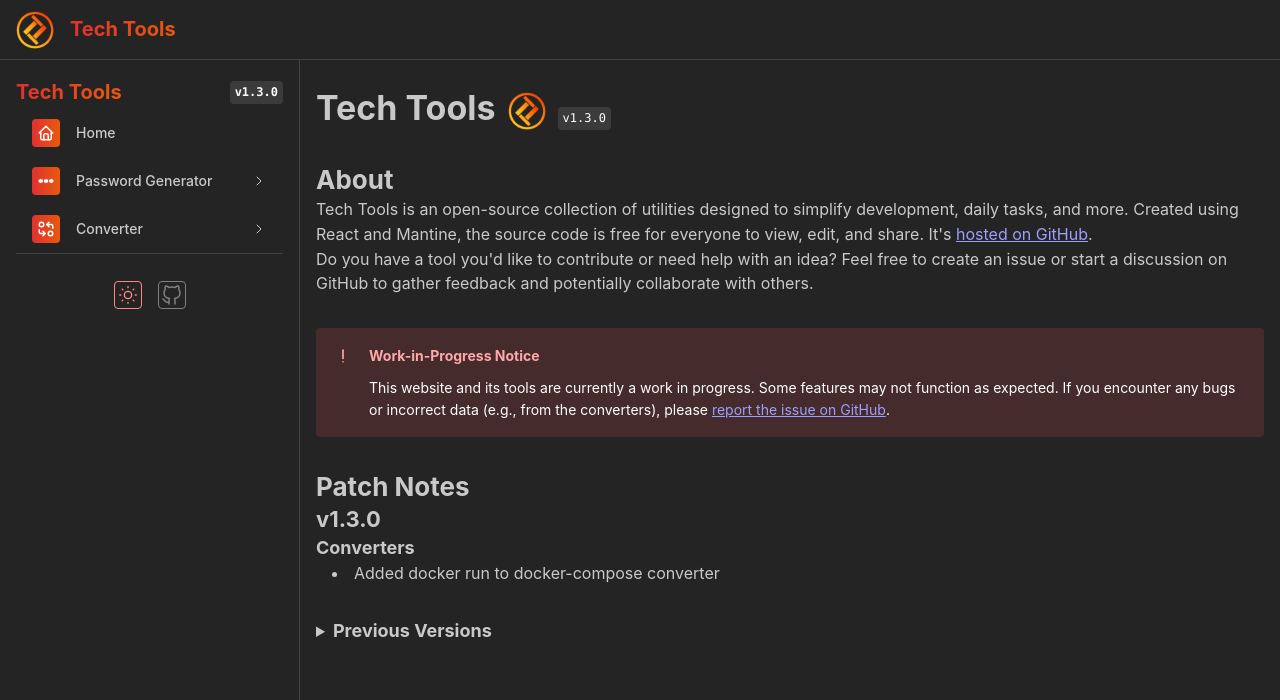
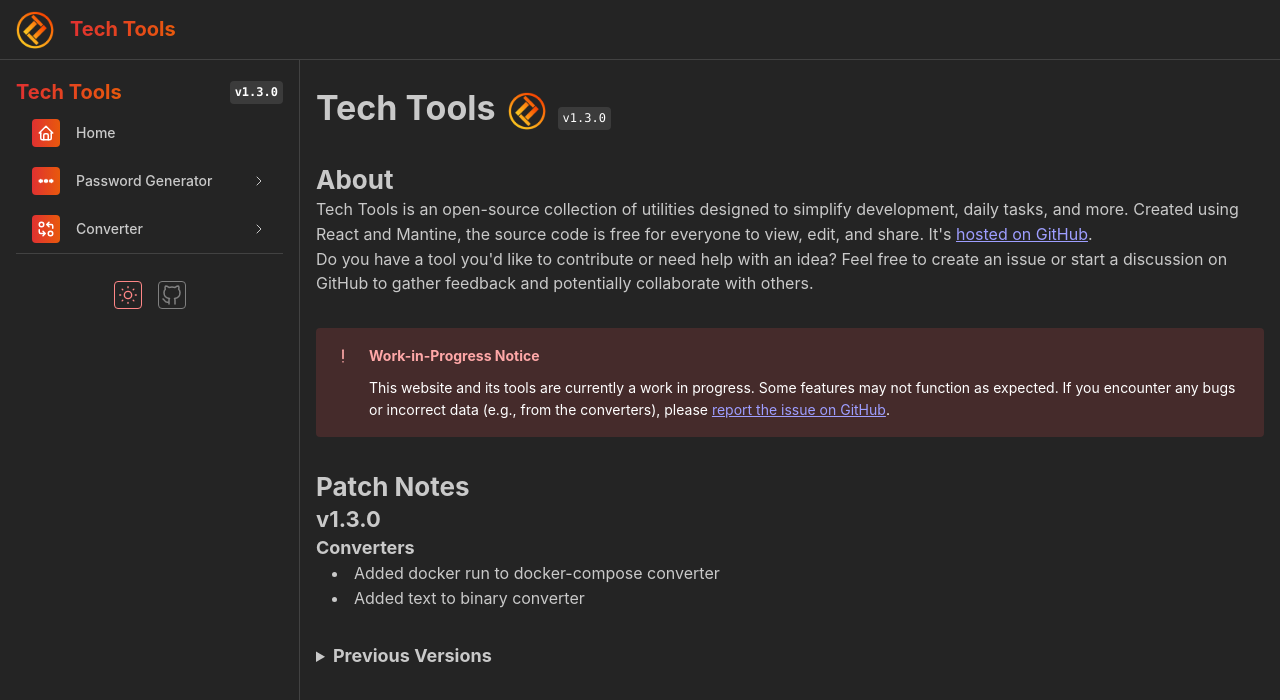
Before and after one commit to Akashic101/tech-tools, a Next.js app: page / in a window 1280 px wide. Shown: the top 700 px of the page. Built offline with nearby package versions, Linux system fonts and the light colour scheme.

Commit message:
updated patch notes

```diff
--- a/app/page.tsx
+++ b/app/page.tsx
@@ -43,6 +43,7 @@ export default function HomePage() {
 			<Title order={4}>Converters</Title>
 			<List withPadding listStyleType="disc">
 				<List.Item>Added docker run to docker-compose converter</List.Item>
+				<List.Item>Added text to binary converter</List.Item>
 			</List>
 
 			<Space h="xl" />
```
Also changed, not shown: 1 other file (tests, documents, lock files or other folders).
